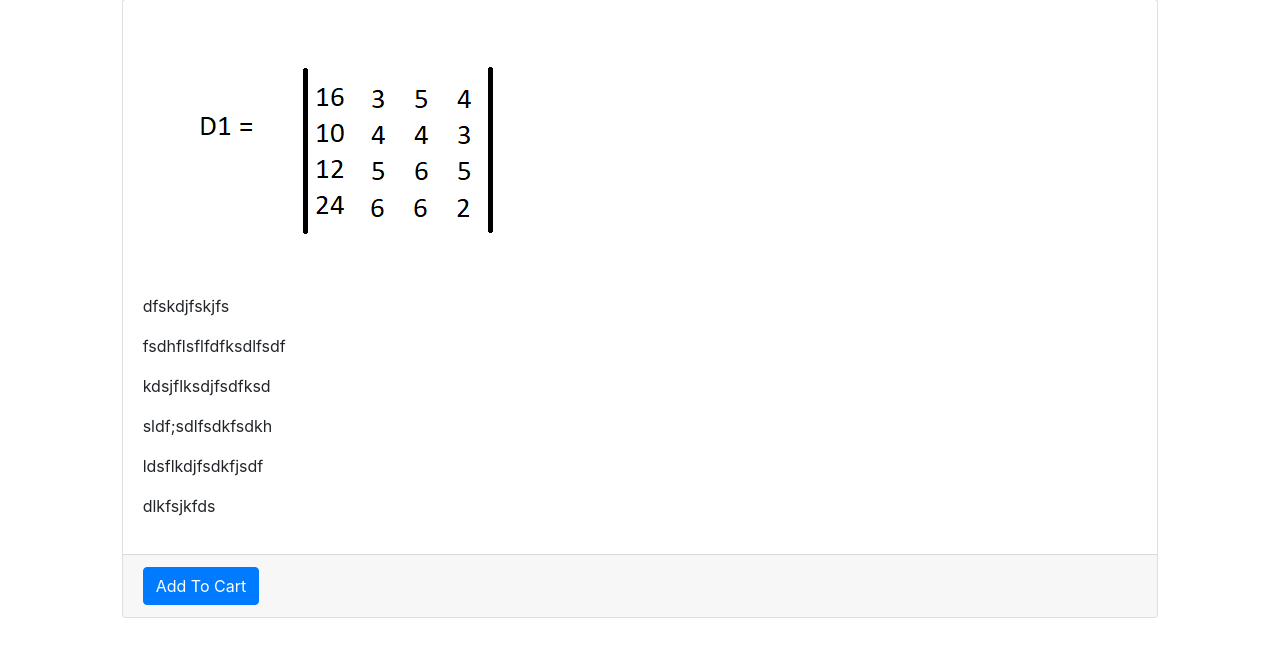
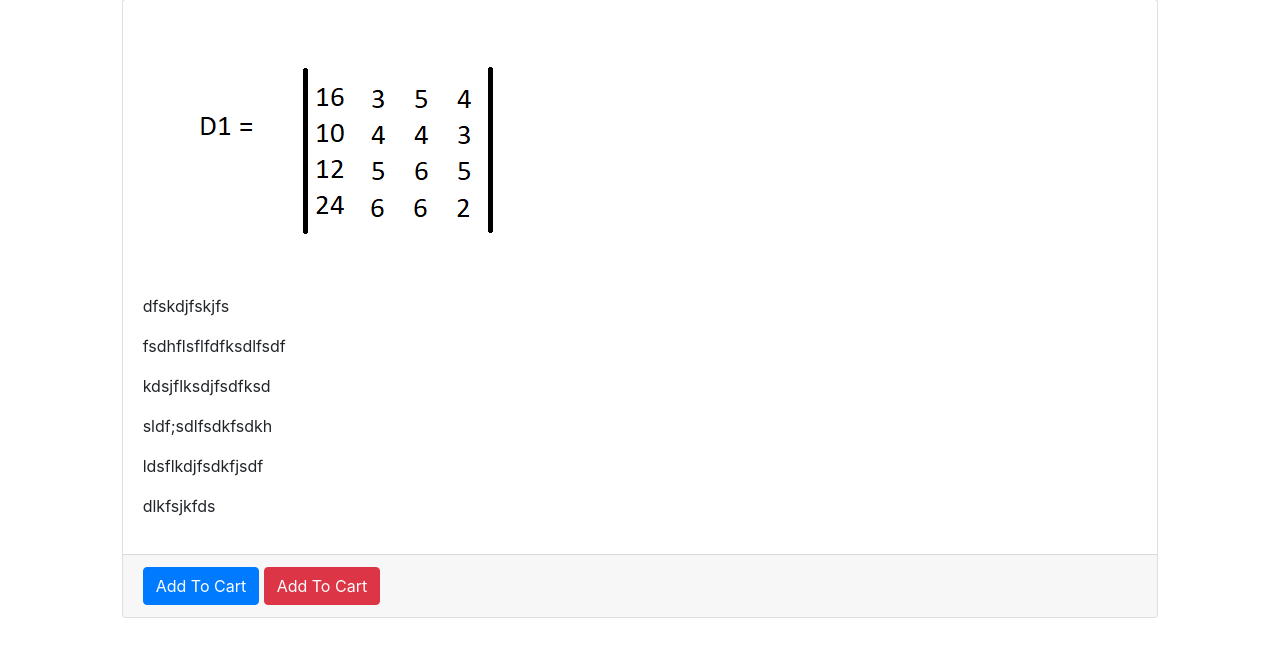
Before and after one commit to bintangx1902/dj-e-commerce, a Django app: a page that uses templates/base.html in a window 1280 px wide. Shown: the part 105-762 px from the top of the page. Run offline with Django 3.2, Linux system fonts and the light colour scheme; data comes from the database, SQL or seed files in the repository; some libraries are stand-ins or nearby versions.

Commit message:
remove from cart

```diff
--- a/commerce/templates/com/item.html
+++ b/commerce/templates/com/item.html
@@ -15,6 +15,7 @@
             </div>
             <div class="card-footer">
                 <a href="{{ item.get_add_to_cart_url }}" class="btn btn-primary"> Add To Cart </a>
+                <a href="{{ item.get_remove_from_cart_url }}" class="btn btn-danger"> Add To Cart </a>
             </div>
         </div>
     </div>
--- a/commerce/urls.py
+++ b/commerce/urls.py
@@ -7,4 +7,5 @@ urlpatterns = [
     path('', HomeView.as_view(), name='home'),
     path('item/<slug:item_slug>', ItemDetailView.as_view(), name='item-detail'),
     path('add-to-cart/<slug:item_slug>', add_to_cart, name='add-to-cart'),
+    path('remove-from-cart/<slug:item_slug>', remove_from_cart, name='remove-from-cart'),
 ]
--- a/commerce/views.py
+++ b/commerce/views.py
@@ -4,6 +4,7 @@ from core.models import Item, OrderItem, Order
 from django.contrib.auth.decorators import login_required
 from django.utils import timezone
 from django.http import HttpResponseRedirect
+from django.contrib import messages
 
 
 class HomeView(ListView):
@@ -38,17 +39,31 @@ def add_to_cart(request, item_slug):
         if order.item.filter(item__item_slug=item.item_slug).exists():
             order_item.quantity += 1
             order_item.save()
+            messages.info(request, "This Item Quantity is updated")
         else:
+            messages.info(request, "This item was added to your cart")
             order.item.add(order_item)
     else:
         ordered_date = timezone.now()
         order = Order.objects.create(user=request.user, ordered_date=ordered_date)
         order.item.add(order_item)
+        messages.info(request, "This item was added to your cart")
 
     return HttpResponseRedirect(reverse('com:item-detail', kwargs={'item_slug': item_slug}))
 
 
 def remove_from_cart(request, item_slug):
     item = get_object_or_404(Item, item_slug=item_slug)
+    order_qs = Order.objects.filter(user=request.user, ordered=False)
+    if order_qs.exists():
+        order = order_qs.first()
+        if order.item.filter(item__item_slug=item.item_slug).exists():
+            order_item = OrderItem.objects.filter(item=item, user=request.user, ordered=False)
+            order.item.remove(order_item)
+            messages.info(request, "This item was removed from your cart")
+        else:
+            messages.info(request, "This item was not in your cart")
+    else:
+        messages.info(request, "You dont have an active order")
 
     return HttpResponseRedirect(reverse('com:item-detail', kwargs={'item_slug': item_slug}))
--- a/core/models.py
+++ b/core/models.py
@@ -41,6 +41,9 @@ class Item(models.Model):
     def get_add_to_cart_url(self):
         return reverse('com:add-to-cart', kwargs={'item_slug': self.item_slug})
 
+    def get_remove_from_cart_url(self):
+        return reverse('com:item-detail', kwargs={'item_slug': self.item_slug})
+
     def delete(self, using=None, *args, **kwargs):
         remove(path.join(settings.MEDIA_ROOT, self.image.name))
         super().delete(*args, **kwargs)
--- a/templates/base.html
+++ b/templates/base.html
@@ -14,6 +14,7 @@
     {% block head %}
     {% endblock %}
 </head>
+
 <body>
     <section class="mb-5">
         <nav class="navbar sticky-top navbar-expand-lg navbar-light bg-light">
@@ -31,6 +32,21 @@
         </nav>
     </section>
 
+
+    {% if messages %}
+        <div class="mt-5 pt-4">
+        {% for msg in messages %}
+            <div class="alert alert-{{ msg.tags }} alert-dismissible">
+                {{ msg }}
+                <button class="close" type="button" data-dismiss="alert">
+                    <span aria-hidden="true">&times;</span>
+                </button>
+            </div>
+        {% endfor %}
+        </div>
+    {% endif %}
+
+
     {% block content %}
     {% endblock %}
 
```
